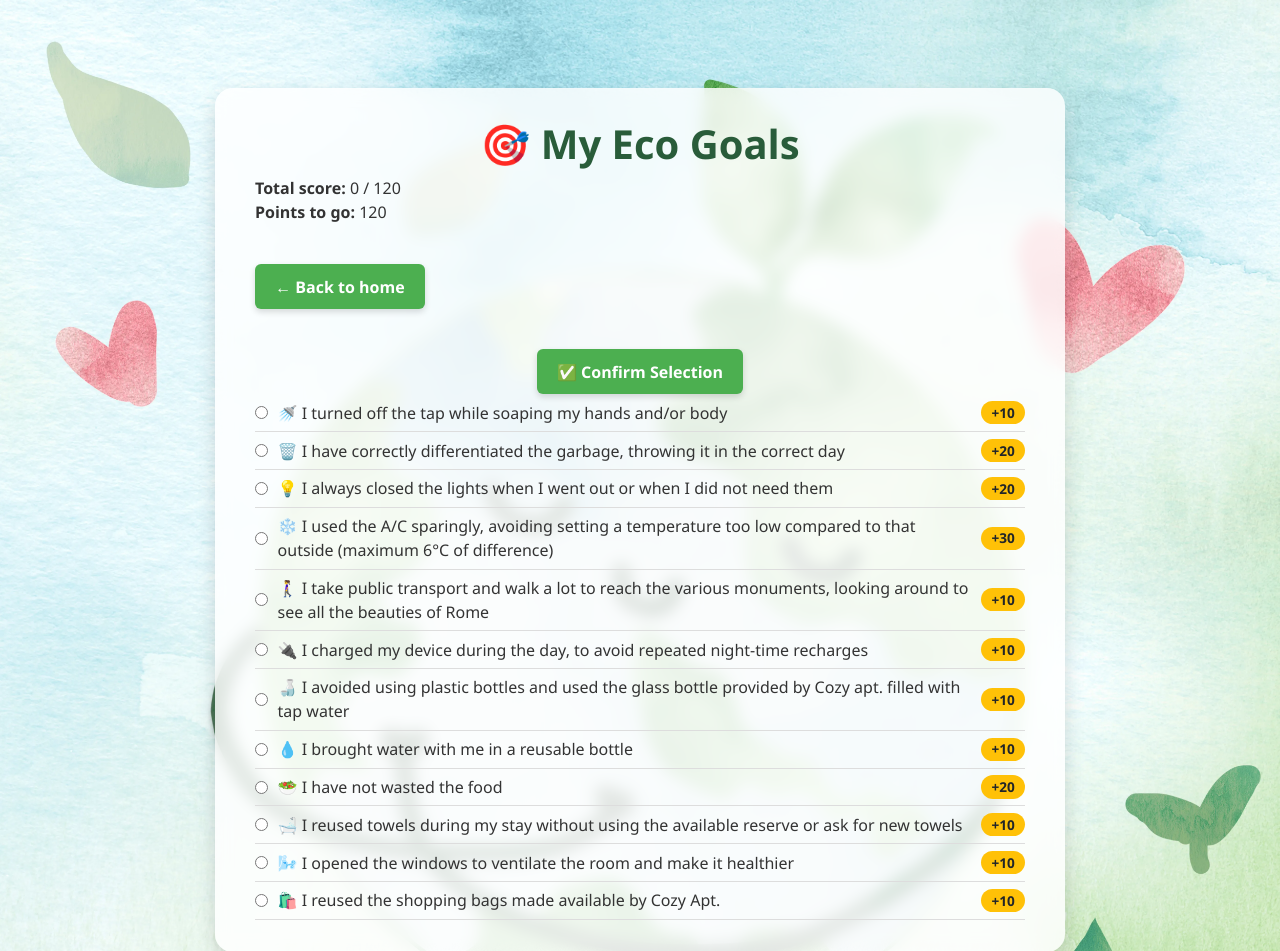
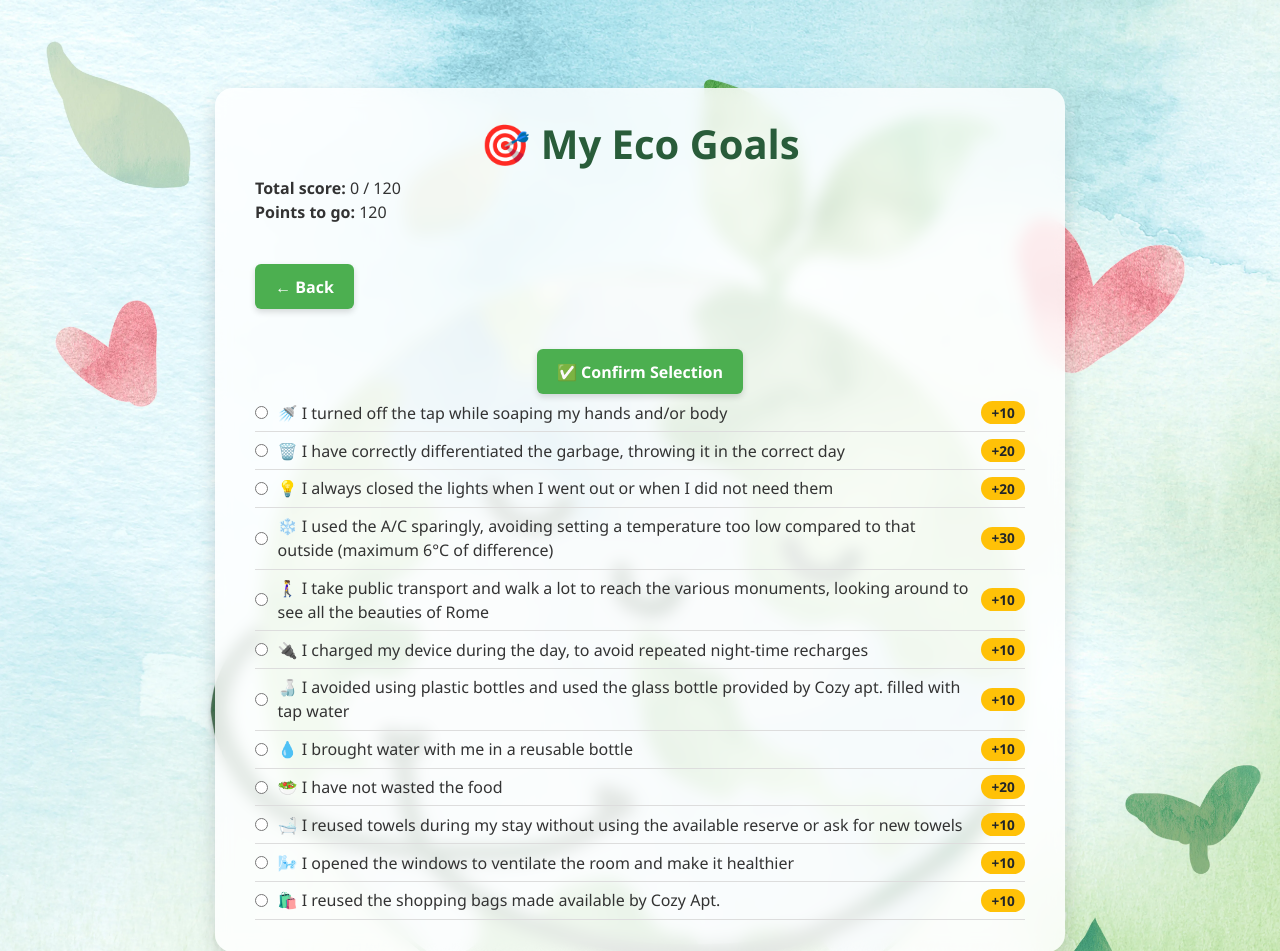
Before and after one commit to annamb2510/COZY_green_game, a Flask app: page /Robiettivi in a window 1280 px wide. Shown: the top 951 px of the page. Run offline with Flask 3, Linux system fonts and the light colour scheme; the visitor is signed in with stand-in values (Sample User, id 1); data that the repository does not hold is empty.

Commit message:
rilascio per sincro

```diff
--- a/templates/obiettivi.html
+++ b/templates/obiettivi.html
@@ -5,7 +5,7 @@
 
   <p><strong>Total score:</strong> {{ punti }} / {{ punteggio_premio }}<br>
      <strong>Points to go:</strong> {{ mancano }}</p>
-  <a href="{{ url_for('home') }}" class="btn">← Back to home</a>
+  <a href="{{ url_for('home') }}" class="btn">← Back </a>
 
   <form method="post">
     <div style="text-align: center; margin-top: 1em;">
```
Also changed, not shown: app.py (+4 -4 lines).
